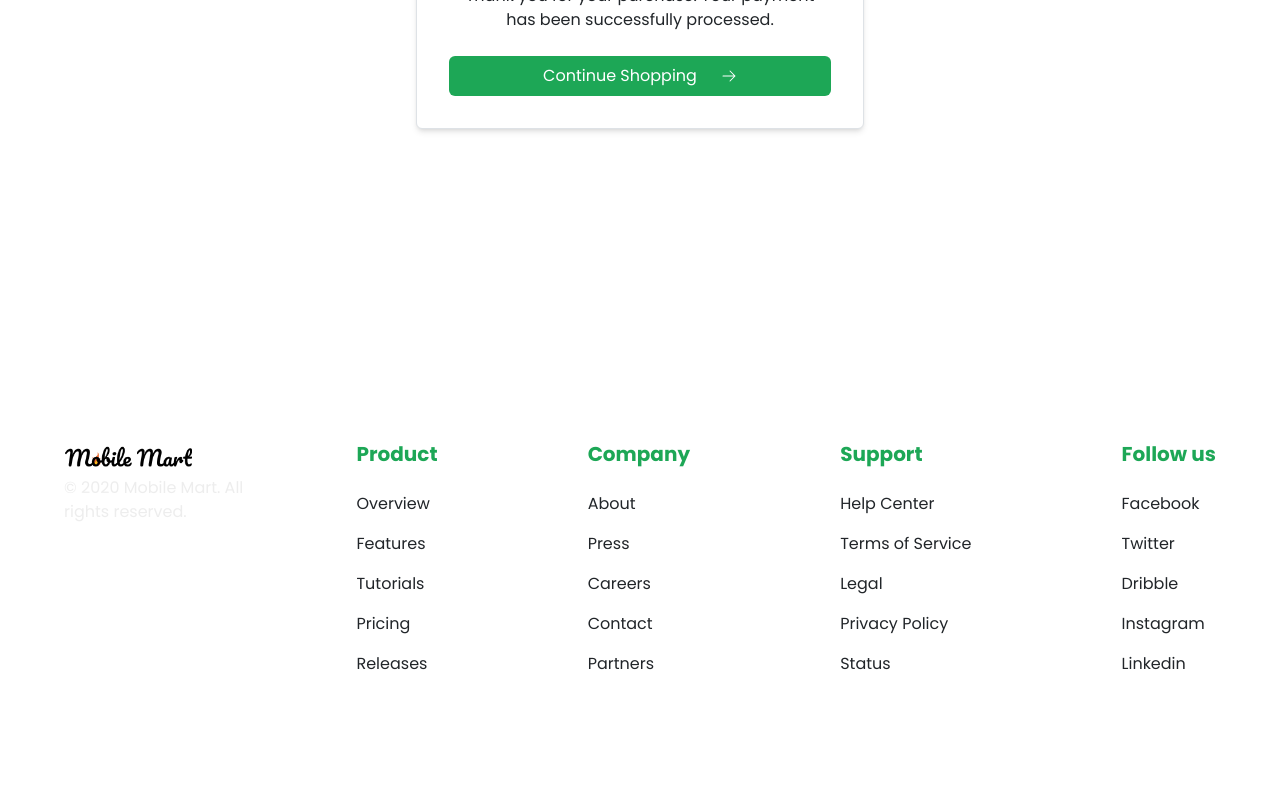
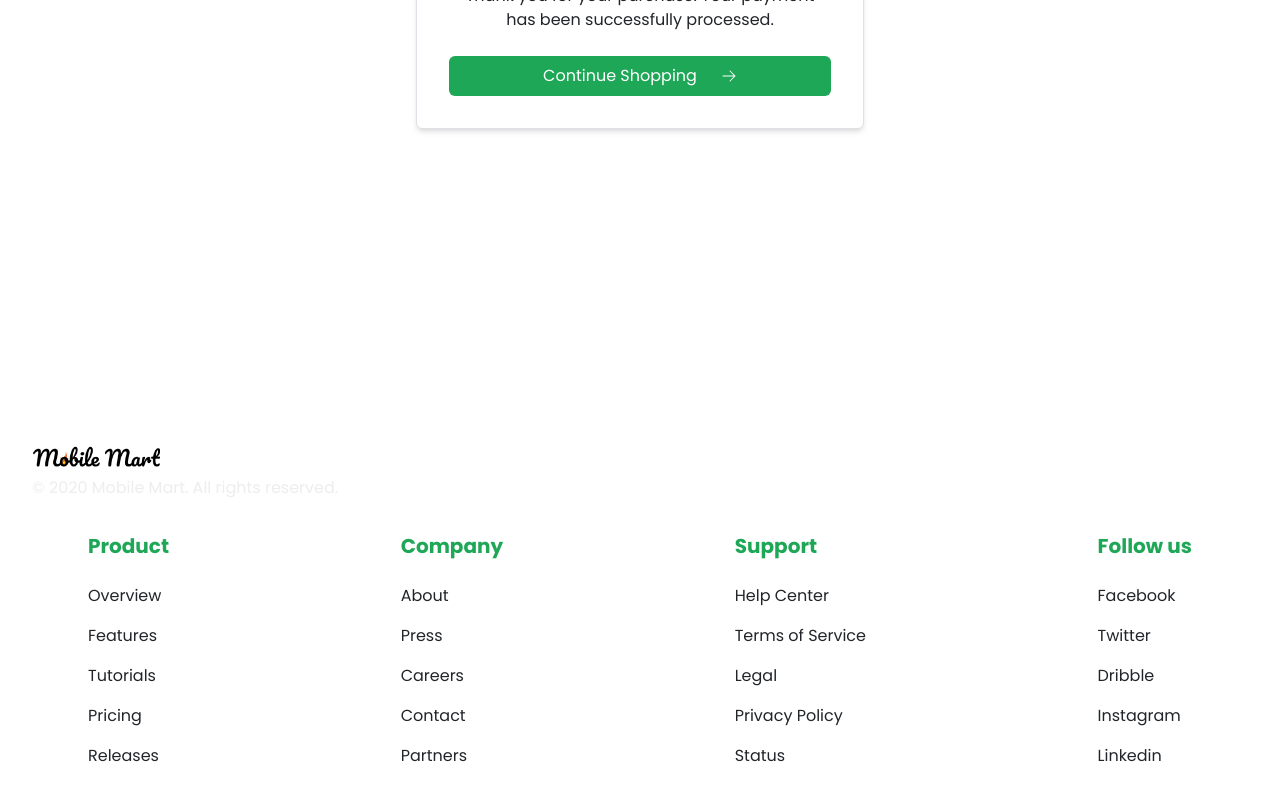
Before and after one commit to Petersonbabs/Mobile-mart, a React (Vite) app: page /success in a window 1280 px wide. Shown: the part 500-1300 px from the top of the page. Before the commit the page ends 1240 px from the top, so only its background shows below. Built offline with nearby package versions, Linux system fonts and the light colour scheme; a web font is replaced by a local one.

Commit message:
refactor

```diff
--- a/src/components/layout/Footer.jsx
+++ b/src/components/layout/Footer.jsx
@@ -3,10 +3,8 @@ import { assests } from "../../assets/assets";
 const Footer = () => {
   return (
     <div className="footer py-16">
-      {/* wrapper */}
-      <div className="w-90vw  m-auto flex flex-col md:flex-row items-start mt-10 gap-16 max-w-6xl" >
-        {/* about */}
-        <div className=" ">
+      {/* about */}
+      <div className="px-8 mb-8">
           <div className="w-32">
             <img src={assests.Logo} alt="" width={"100%"} />
           </div>
@@ -15,9 +13,12 @@ const Footer = () => {
           </p>
         </div>
         {/* end of about */}
+      {/* wrapper */}
+      <div className="w-90vw  m-auto flex grid-col md:grid-row items-start mt-10 gap-16 max-w-6xl" >
+
 
         {/* navigation */}
-        <div className="flex items-center justify-between w-full flex-col sm:flex-row gap-8 flex-wrap">
+        <div className="flex items-center justify-between w-full grid-cols-2 px-4 gap-8 flex-wrap">
           <div>
             <h2 className="text-xl text-primary-300 font-bold">Product</h2>
             <ul className="space-y-4 mt-6">
```
